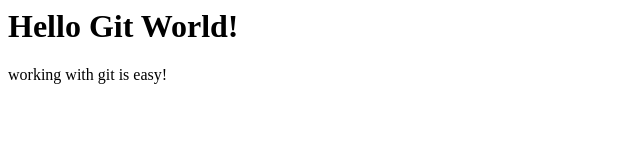
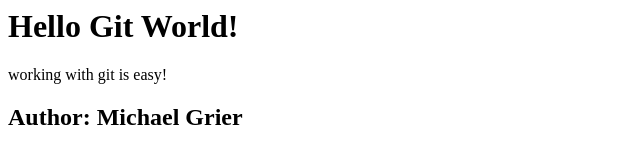
Before and after one commit to MCGrier/GitGitHubMasterclass, a plain HTML site: page index.html in a window 1280 px wide. Shown: the whole page, without its empty margins (0-640 px from the left). Drawn offline with Linux system fonts and the light colour scheme.

Commit message:
Add author
I have added a header to the index.html file that now contains my name as the author of the file.

```diff
--- a/index.html
+++ b/index.html
@@ -3,3 +3,5 @@
 <div>
     <p> working with git is easy!</p>
 </div>
+
+<h2>Author: Michael Grier</h2>
```
